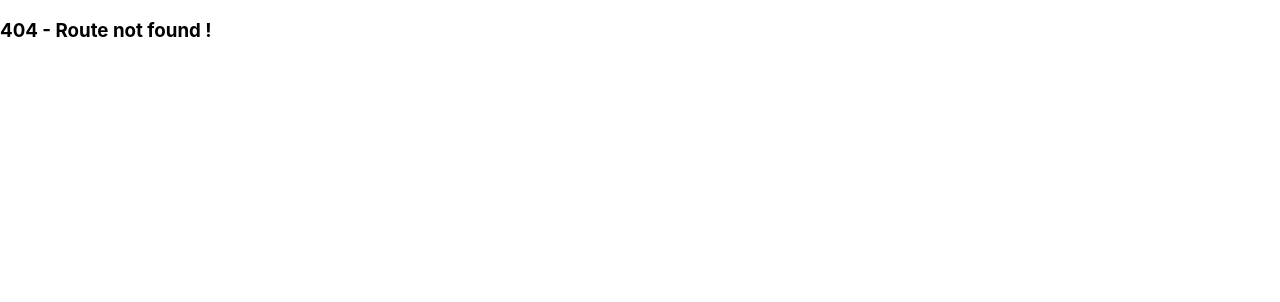
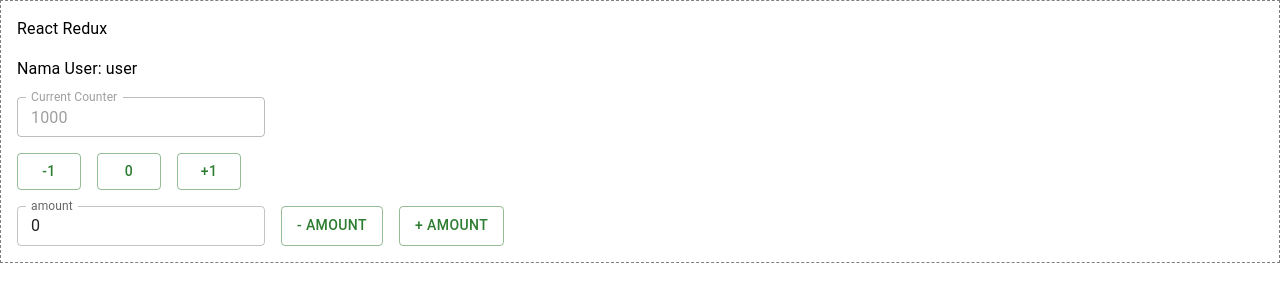
Before and after one commit to clarentcelsia/simple-react-apps, a React (Create React App) app: page /redux in a window 1280 px wide. Before the commit this address had no page. Shown: the top 302 px of the page. Built offline with nearby package versions, Linux system fonts and the light colour scheme.

Commit message:
[Add] Redux

```diff
--- a/package.json
+++ b/package.json
@@ -6,14 +6,17 @@
     "@emotion/react": "^11.10.4",
     "@emotion/styled": "^11.10.4",
     "@mui/material": "^5.10.6",
+    "@reduxjs/toolkit": "^1.8.5",
     "@testing-library/jest-dom": "^5.16.5",
     "@testing-library/react": "^13.4.0",
     "@testing-library/user-event": "^13.5.0",
     "axios": "^0.27.2",
     "react": "^18.2.0",
     "react-dom": "^18.2.0",
+    "react-redux": "^8.0.4",
     "react-router-dom": "^6.4.1",
     "react-scripts": "5.0.1",
+    "redux": "^4.2.0",
     "web-vitals": "^2.1.4"
   },
   "scripts": {
--- a/src/react-navigation/Page.jsx
+++ b/src/react-navigation/Page.jsx
@@ -6,7 +6,13 @@
 import Home from "./components/Home";
 import About from "./components/About";
 import Form from "../react-form/FormPage";
-import Param from "./components/Param";
+import {Param, SearchParam} from "./components/Param";
+import { Provider } from "react-redux";
+// import { legacy_createStore as createStore } from "redux";
+// import { InitialValue, RootReducer } from "../react-redux/reducers/Root";
+import CounterRedux from "../react-redux/containers/CounterRedux";
+
+import { AppStore } from "../react-redux/apps/store";
 
 /*  Router components:
 https://v5.reactrouter.com/web/guides/primary-components
@@ -23,9 +29,13 @@
 
 // https://reactrouter.com/en/v6.3.0/getting-started/tutorial
 const AppRouter = () => {
+    /** This store will be defined in apps/store using redux toolkit. */
+    // const store = createStore(RootReducer, InitialValue);
+
     return (
         <>
         {/* Define routes */}
+        <Provider store={AppStore}>
         <Router>
             {/* Starting from react-router-dom@v6 <Switch/> has been replaced by <Routes/>*/}
             <Routes>
@@ -45,11 +55,15 @@
                     </main>
                 }/>
 
-                {/* Example using useParam() */}
+                {/* Example using useParam(), and useSearchParam() */}
                 <Route path="/element/:id" element={<Param/>}/>
-                <Route path="/element?q=id" element={<Param/>}/>
+                <Route exact path="/element" element={<SearchParam/>}/>
+
+                {/* Redux-reducer */}
+                <Route path="/redux" element={<CounterRedux/>}/>
             </Routes>
         </Router>
+        </Provider>
         </>
     )
 };
--- a/src/react-navigation/components/Param.jsx
+++ b/src/react-navigation/components/Param.jsx
@@ -1,9 +1,30 @@
 import React from "react";
-import { useParams } from 'react-router-dom'
+import { useParams, useSearchParams } from 'react-router-dom'
 
 const Param = () => {
     let param = useParams();
     return <p> Params ID : {param.id}</p>
 };
 
-export default Param;
+const SearchParam =() => {
+    const [search, setSearch] = useSearchParams();
+
+    // Get query from url
+    const qkey = search.get("key")
+
+    // Set query manual
+    // setSearch({key:"manual"})
+    // console.log(`your query: ${search}`);
+
+    // let params = serializeFormQuery(e.target);
+    // setSearch(params)
+
+    return (
+        <div>
+            <p>{`your query: ${qkey}`}</p>
+        </div>
+    )
+};
+
+
+export {Param, SearchParam};
--- /dev/null
+++ b/src/react-redux/apps/store.js
@@ -0,0 +1,15 @@
+// Here we're going to use redux-toolkit.
+// Redux-toolkit is a utility to simplify some usecases like store, reducers, and other logic.
+// Best for combining redux-reducers.
+
+import { configureStore } from "@reduxjs/toolkit";
+import counterSlice from "../features/CounterSlice.js";
+
+export const AppStore = configureStore({
+    reducer:{
+        // import CounterRTKSlice.reducer
+        counterRTK: counterSlice,
+
+        // other reducers..
+    },
+});
--- /dev/null
+++ b/src/react-redux/containers/CounterRedux.jsx
@@ -0,0 +1,166 @@
+import React from "react";
+
+import { Box, Button, TextField, Typography } from "@mui/material";
+
+/**
+ *  UseSelector, a hook to access a global state, while
+ *  UseDispatch, a hook to access an action.
+ */
+import { useSelector, useDispatch } from "react-redux";
+
+// Due to the usage of redx toolkit, so we just import:
+// -> reducer, state that's already defined in slice.
+import { userSelector, counterSelector, increment, decrement, reset, incrementSpec, decrementSpec } from "../features/CounterSlice";
+
+export default function CounterRedux(){
+    const [currAmount, setCurrAmount] = React.useState(0);
+
+    // a selector for state
+    const username = useSelector(userSelector);
+    const counter = useSelector(counterSelector);
+
+    // a dispatcher for action.
+    const dispatcher = useDispatch();
+
+    // handlerfn
+    const buttonIncrementOnClickHandler = () => {
+        // do sth -> call dispatcher()
+
+        // redux-reducer (manual)
+        // dispatcher({
+        //     type: "increment",
+        // })
+
+        // Redux toolkit - reducer
+        dispatcher(increment())
+    };
+
+    const buttonDecrementOnClickHandler = () => {
+        // do sth -> call dispatcher()
+        // dispatcher({
+        //     type: "decrement",
+        // })
+
+        // Redux toolkit - reducer
+        dispatcher(decrement())
+    };
+
+    const buttonResetOnClickHandler = () => {
+        // do sth -> call dispatcher()
+        // dispatcher({
+        //     type: "reset",
+        // })
+
+        // Redux toolkit - reducer
+        dispatcher(reset())
+    };
+
+    const textFieldAmountOnChangeHandler = (e) => {
+        const amountFromField = isNaN(parseInt(e.target.value))
+          ? 0
+          : parseInt(e.target.value);
+
+        setCurrAmount(amountFromField);
+    };
+
+    const buttonIncrementByAmountOnClickHandler = () => {
+        // Kita panggil dispatcher lagi !
+        // dispatcher({
+        //   type: "incrementSpec",
+        //   amount: currAmount,
+        // });
+
+        // Sama dengan yang di atas
+        dispatcher(incrementSpec(currAmount));
+    };
+
+    const buttonDecrementByAmountOnClickHandler = () => {
+        // Kita panggil dispatcher lagi !
+        // dispatcher({
+        //   type: "incrementSpec",
+        //   amount: currAmount,
+        // });
+
+        // Sama dengan yang di atas
+        dispatcher(decrementSpec(currAmount));
+    };
+
+    return (
+        <>
+            <Box
+                sx={{
+                border: "1px dashed grey",
+                p: 2,
+                display: "flex",
+                flexDirection: "column",
+                gap: 2,
+                }}>
+
+                    <Typography variant="body1" component="div">
+                    React Redux
+                    </Typography>
+
+                    <Typography variant="body1" component="div">
+                    Nama User: {username}
+                    </Typography>
+
+                    <Box sx={{ display: "flex", gap: 2 }}>
+                        <TextField
+                            disabled
+                            label="Current Counter"
+                            // defaultValue="0"
+                            value={counter}
+                            size="small"
+                        />
+                    </Box>
+
+                    <Box sx={{ display: "flex", gap: 2 }}>
+                        <Button
+                            variant="outlined"
+                            color="success"
+                            onClick={buttonDecrementOnClickHandler}
+                        >
+                            -1
+                        </Button>
+                        <Button
+                            variant="outlined"
+                            color="success"
+                            onClick={buttonResetOnClickHandler}
+                        >
+                            0
+                        </Button>
+                        <Button
+                            variant="outlined"
+                            color="success"
+                            onClick={buttonIncrementOnClickHandler}
+                        >
+                            +1
+                        </Button>
+                    </Box>
+
+                    <Box sx={{ display: "flex", gap: 2 }}>
+                        <TextField
+                            label="amount"
+                            size="small"
+                            value={currAmount}
+                            onChange={textFieldAmountOnChangeHandler}
+                        />
+                        <Button
+                            variant="outlined"
+                            color="success"
+                            onClick={buttonDecrementByAmountOnClickHandler}
+                        >
+                            - Amount
+                        </Button>
+                        <Button
+                            variant="outlined"
+                            color="success"
+                            onClick={buttonIncrementByAmountOnClickHandler}
+                        >
+                            + Amount
+                        </Button>
+                    </Box>
+            </Box>
+        </>
+    );
+ };
--- /dev/null
+++ b/src/react-redux/features/CounterSlice.js
@@ -0,0 +1,46 @@
+import { createSlice } from "@reduxjs/toolkit";
+
+// ---- STATE ---
+const initState = {
+    user: "user",
+    counter:1000,
+}
+
+const CounterRTKSlice = createSlice({
+    // this name refers to attr in store.
+    name: "counterRTK",
+    initialState: initState,
+    reducers:{
+        increment(state){
+            // state is immutable inside reducer.
+            state.counter += 1;
+        },
+        decrement(state){
+            state.counter -= 1;
+        },
+        reset(state){
+            state.counter = 0;
+        },
+        incrementSpec(state, action) {
+            state.counter += action.payload;
+        },
+        decrementSpec(state, action) {
+            state.counter -= action.payload;
+        },
+    },
+});
+
+// --- ACTION ---
+// The value of the variables gotten from the 'reducer[action]' attr of slice.
+export const { increment, decrement, reset, incrementSpec, decrementSpec } = CounterRTKSlice.actions;
+
+// ============================
+
+// --- SELECTOR ---
+// Same as redx before the use of toolkit, we gonna define the selector here.
+// The selector will be referred to the attribute of the Counter -> {user, counter};
+export const userSelector = (state) => state.counterRTK.user;
+export const counterSelector = (state) => state.counterRTK.counter;
+
+
+export default CounterRTKSlice.reducer;
--- /dev/null
+++ b/src/react-redux/reducers/Root.js
@@ -0,0 +1,17 @@
+const InitialValue = {
+    user:"user",
+    counter:1000
+};
+
+const RootReducer = (state, action) => {
+    if (action.type === "increment") { return {...state, counter: state.counter + 1};
+    } else if (action.type === "decrement") { return { ...state, counter: state.counter - 1 };
+    } else if (action.type === "incrementSpec") { return { ...state, counter: state.counter + action.amount };
+    } else if (action.type === "decrementSpec") { return { ...state, counter: state.counter - action.amount };
+    } else if (action.type === "reset") { return { ...state, counter: 0 }; }
+    else {
+        return state;
+    }
+};
+
+export {InitialValue, RootReducer}
```
Also changed, not shown: src/react-redux/components/Navbar.jsx (added, +24 -0 lines), 1 other file (tests, documents, lock files or other folders).
